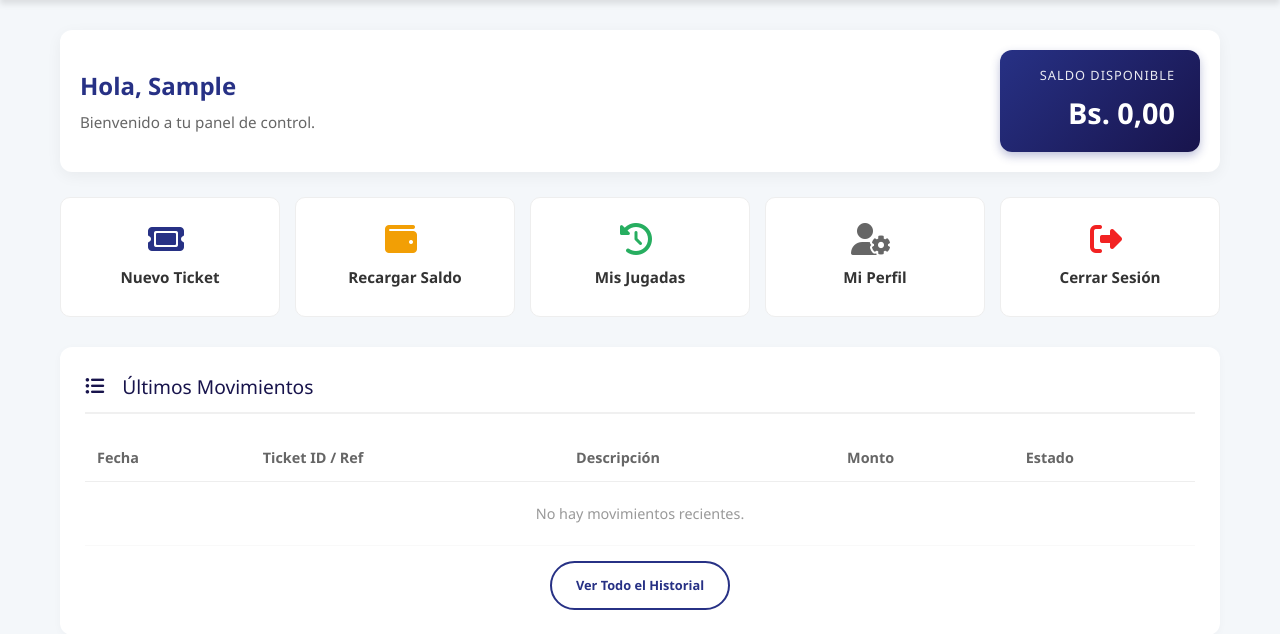
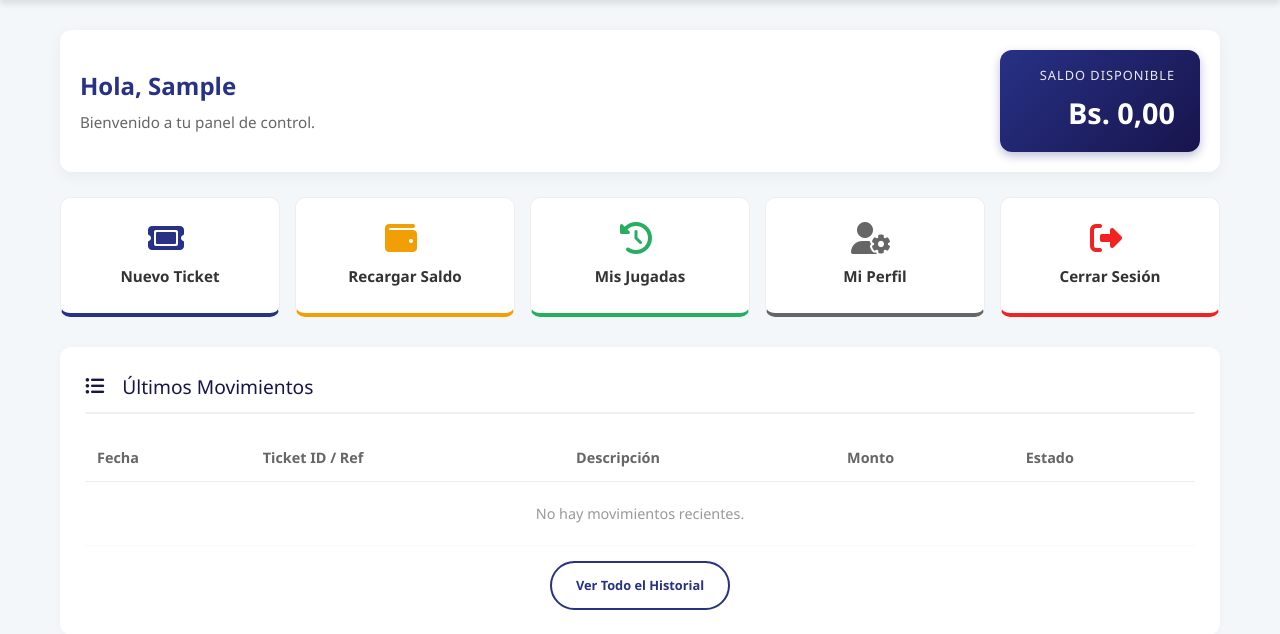
Before and after one commit to AleexCh08/loteria-felmar-web, a Django app: page /dashboard/ in a window 1280 px wide. Shown: the part 70-704 px from the top of the page. Run offline with Django 5.2, Linux system fonts and the light colour scheme; the visitor is signed in with stand-in values (Sample User, id 1); data that the repository does not hold is empty; some libraries are stand-ins or nearby versions.

Commit message:
Action-card diseño

```diff
--- a/core/static/core/css/dashboard.css
+++ b/core/static/core/css/dashboard.css
@@ -60,6 +60,7 @@
     text-decoration: none;
     color: var(--text-main);
     border: 1px solid #eee;
+    border-bottom: 4px solid #eee;
     transition: transform 0.2s, box-shadow 0.2s;
     display: flex;
     flex-direction: column;
@@ -72,6 +73,50 @@
     transform: translateY(-3px);
     box-shadow: 0 5px 15px rgba(0,0,0,0.08);
     border-color: var(--accent-gold);
+}
+
+.action-card:first-child {
+    border-bottom-color: var(--primary);
+}
+.action-card:first-child:hover {
+    border-color: var(--primary);
+    background-color: #fcfeff; /* Un fondo muy sutil azulado al hover */
+}
+
+/* 2. Recargar Saldo (Dorado) */
+#btnRecharge {
+    border-bottom-color: var(--accent-gold);
+}
+#btnRecharge:hover {
+    border-color: var(--accent-gold);
+    background-color: #fffdf8;
+}
+
+/* 3. Mis Jugadas (Verde) */
+#btnHistory {
+    border-bottom-color: #27ae60;
+}
+#btnHistory:hover {
+    border-color: #27ae60;
+    background-color: #f8fffa;
+}
+
+/* 4. Mi Perfil (Gris/Azul Oscuro) */
+#btnProfileInfo {
+    border-bottom-color: var(--text-light);
+}
+#btnProfileInfo:hover {
+    border-color: var(--text-light);
+    background-color: #fcfcfc;
+}
+
+/* 5. Cerrar Sesión (Rojo Alerta) */
+#btnLogout {
+    border-bottom-color: var(--alert);
+}
+#btnLogout:hover {
+    border-color: var(--alert);
+    background-color: #fffafa;
 }
 
 .action-icon {
```
